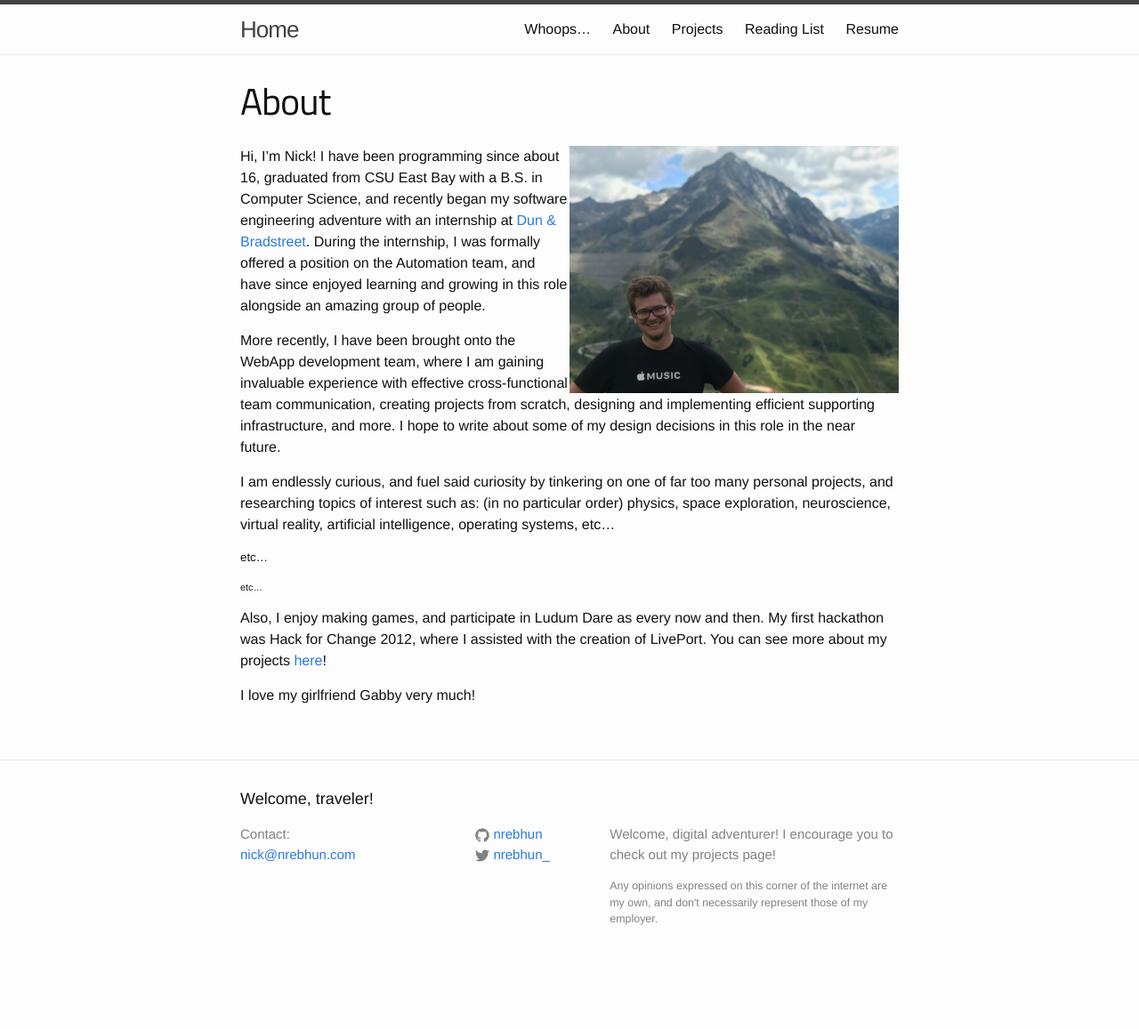
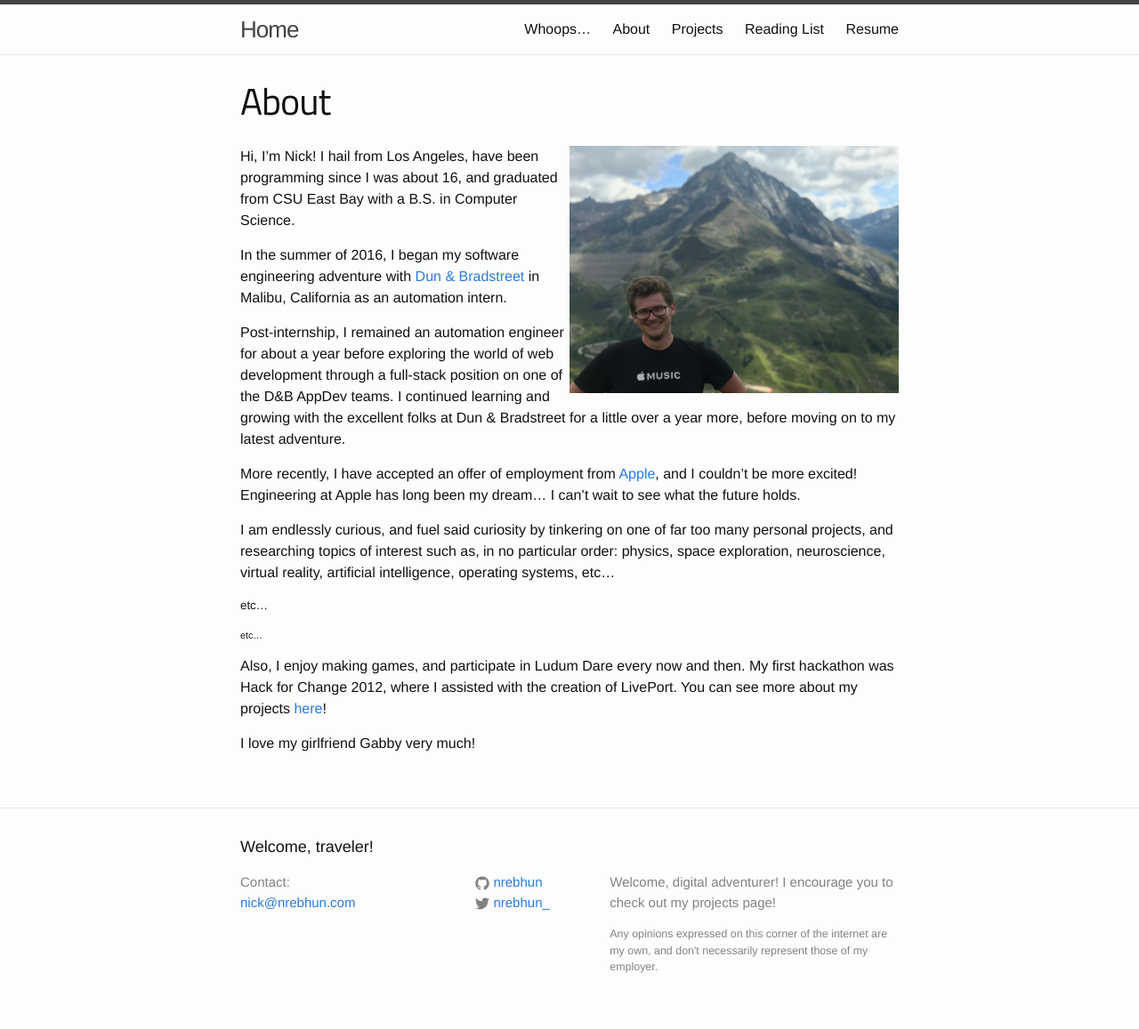
Before and after one commit to nrebhun/nrebhun.github.io, a Jekyll site: the page built from about.md, in a window 1280 px wide. Shown: the whole page at 89% size. Built offline with Jekyll 4.4.1, drawn with Linux system fonts in a browser that asks for light colours; before the commit the page ends 1103 px from its top, so only the background shows below that.

Commit message:
Tweak latest post, update About page

```diff
--- a/about.md
+++ b/about.md
@@ -9,29 +9,34 @@ permalink: /about/
     height: auto"
     src="/assets/about-me-2.jpg">
 
-Hi, I'm Nick! I have been programming since about 16, graduated from CSU East Bay with a
-B.S. in Computer Science, and recently began my software engineering adventure with an internship
-at [Dun & Bradstreet]. During the internship, I was formally offered a position on the Automation
-team, and have since enjoyed learning and growing in this role alongside an amazing group of people.
+Hi, I'm Nick! I hail from Los Angeles, have been programming since I was about 16, and graduated
+from CSU East Bay with a B.S. in Computer Science.
 
-More recently, I have been brought onto the WebApp development team, where I am gaining invaluable
-experience with effective cross-functional team communication, creating projects from scratch,
-designing and implementing efficient supporting infrastructure, and more. I hope to write about some
-of my design decisions in this role in the near future.
+In the summer of 2016, I began my software engineering adventure with [Dun & Bradstreet] in Malibu,
+California as an automation intern.
+
+Post-internship, I remained an automation engineer for about a year before exploring the world
+of web development through a full-stack position on one of the D&B AppDev teams. I continued
+learning and growing with the excellent folks at Dun & Bradstreet for a little over a year more,
+before moving on to my latest adventure.
+
+More recently, I have accepted an offer of employment from [Apple], and I couldn't be more excited!
+Engineering at Apple has long been my dream... I can't wait to see what the future holds.
 
 I am endlessly curious, and fuel said curiosity by tinkering on one of far too many personal
-projects, and researching topics of interest such as: (in no particular order) physics, space
+projects, and researching topics of interest such as, in no particular order: physics, space
 exploration, neuroscience, virtual reality, artificial intelligence, operating systems, etc...
 
 ##### etc...
 
 ###### etc...
 
-Also, I enjoy making games, and participate in Ludum Dare as every now and then. My first hackathon
+Also, I enjoy making games, and participate in Ludum Dare every now and then. My first hackathon
 was Hack for Change 2012, where I assisted with the creation of LivePort. You can see more about my
 projects [here](/projects/)!
 
 I love my girlfriend Gabby very much!
 
-[//]: # "External Links"
-[dun & bradstreet]: http://www.dnb.com/
+[//]: # 'External Links'
+[dun & bradstreet]: https://www.dnb.com/
+[apple]: https://www.apple.com/
```
Also changed, not shown: _posts/2018-05-01-Https.md (+15 -6 lines).
